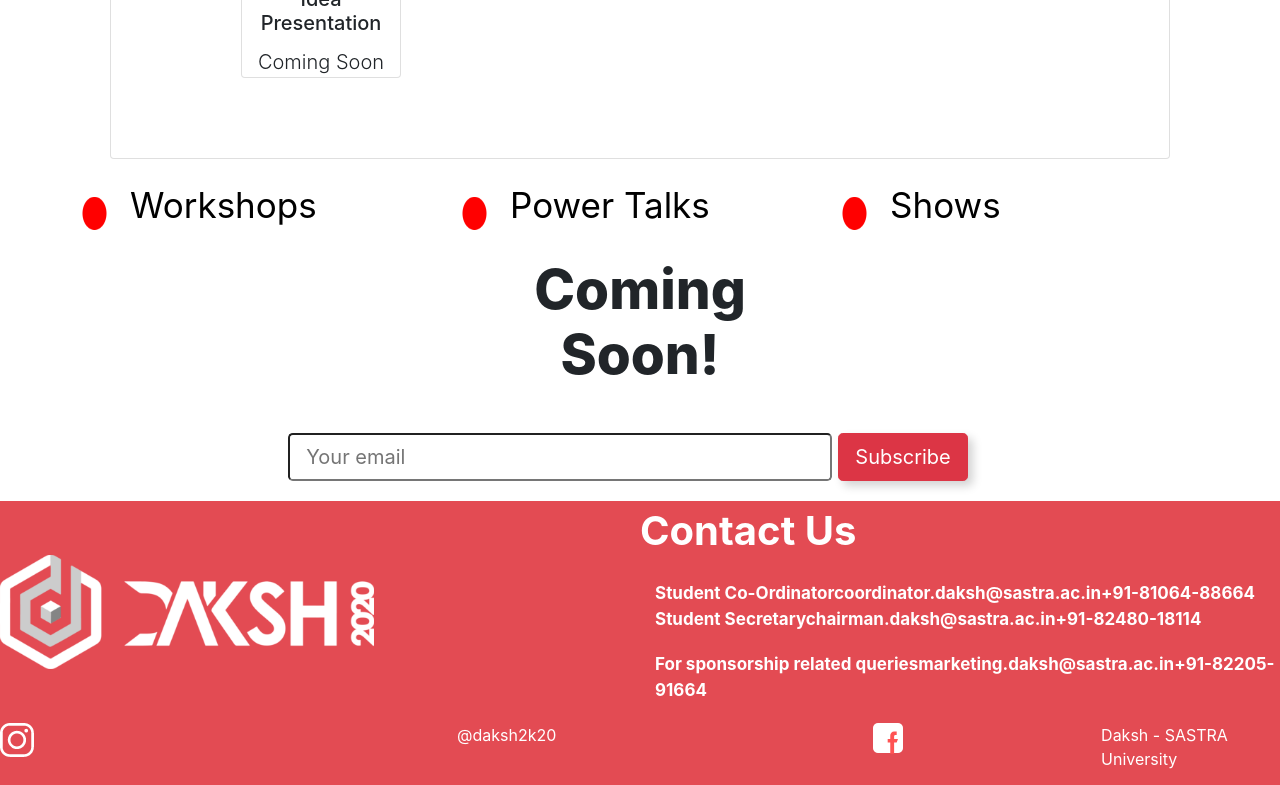
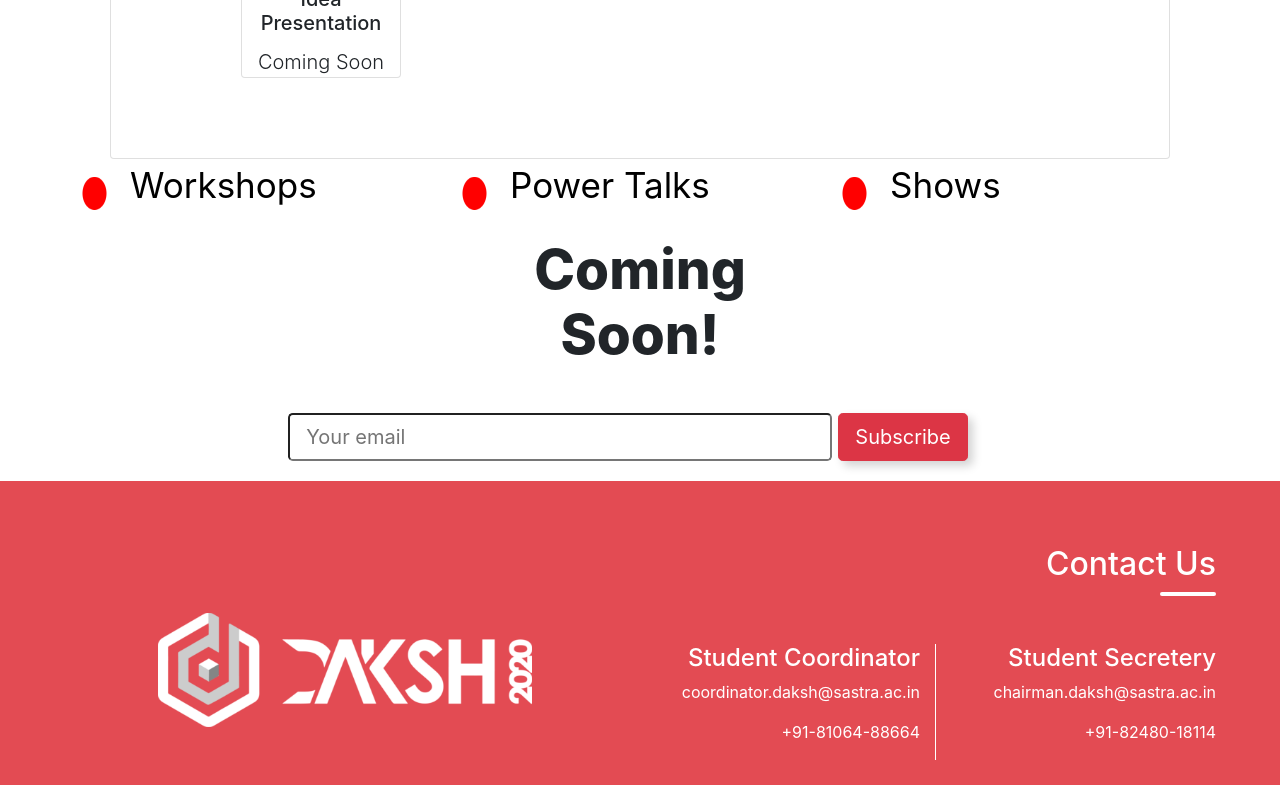
Before and after one commit to dcs-sastra/Daksh2020-Frontend, a React (Create React App) app: page / in a window 1280 px wide. Shown: the part 2000-2785 px from the top of the page. Built offline with nearby package versions, Linux system fonts and the light colour scheme; a web font is replaced by a local one.

Commit message:
Contact Done

```diff
--- a/src/components/home/contact/Contact.css
+++ b/src/components/home/contact/Contact.css
@@ -1,19 +1,39 @@
-.contactus{
+.footer {
     background-color: #e34b53;
     color: white;
+    padding: 5%;
+    padding-bottom:  0;
 }
-.flex-end{
-    align-items: flex-end !important;
+
+.contact-title {
+    font-weight: bolder;
 }
-.marbot{
-    margin-bottom: 20px !important;
+
+.line-contact {
+    width: 10%;
+    height: 4px;
+    background-color: #fff !important;
+    margin-left: auto;
+    border-radius: 5px;
 }
-.cus{
-    font-size: 40px;
+
+.with-line {
+    border-right: 1px solid white;
 }
-.center-align{
+
+.contact-social {
+    display: flex;
+    flex-flow: row;
+    justify-content: flex-end;
+}
+
+.contact-social span {
+    margin-right: 30px;
+}
+
+.logo-wrapper {
+    display: flex;
     align-items: center;
+    justify-content: center;
+    height: 60%;
 }
-.right-border{
-    border-right: 2px solid white;
-}
--- a/src/components/home/contact/Contact.jsx
+++ b/src/components/home/contact/Contact.jsx
@@ -11,65 +11,53 @@ import "./Contact.css"
 class Contact extends Component {
     render() {
         return (
-            <div class="contactus">
-                <div class="row center-align">
-                    <div class="col">
-                        <img src={DakshWhite} alt="" />
+            <div className="footer">
+
+                <div className="row">
+                    <div className="col-sm-12 col-md-6">
+                        <div className="logo-wrapper text-left">
+                            <img src={DakshWhite} alt="..." />
+                        </div>
                     </div>
-                    <div class="col flex-end">
-                        <div class="row marbot"><span class="cus">Contact Us</span></div>
-                        <div class="row marbot">
-                            <div class="col flex-end right-border">
-                                <span>Student Co-Ordinator</span>
-                                <span>coordinator.daksh@sastra.ac.in</span>
-                                <span>+91-81064-88664</span>
+                    <div className="col-sm-12 col-md-6">
+                        <div className="text-right contact-title">
+                            <h2>Contact Us</h2>
+                            <div className="line-contact"></div>
+                        </div>
+                        <br /><br />
+                        <div className="row">
+                            <div className="col text-right with-line">
+                                <h4>Student Coordinator</h4>
+                                <p>coordinator.daksh@sastra.ac.in</p>
+                                <p>+91-81064-88664</p>
                             </div>
-                            <div class="col flex-end">
-                                <span>Student Secretary</span>
-                                <span>chairman.daksh@sastra.ac.in</span>
-                                <span>+91-82480-18114</span>
+                            <div className="col text-right">
+                                <h4>Student Secretery</h4>
+                                <p>chairman.daksh@sastra.ac.in</p>
+                                <p>+91-82480-18114</p>
                             </div>
                         </div>
-                        <div class="row marbot ">
-                            <div class="col flex-end">
-                                <span>For sponsorship related queries</span>
-                                <span>marketing.daksh@sastra.ac.in</span>
-                                <span>+91-82205-91664</span>
-                            </div>
+                        <br />
+                        <br />
+                        <div className="text-right">
+                            <h2>For sponsorship related queries</h2>
+                            <p>marketing.daksh@sastra.edu</p>
+                            <p>+91-8220591664</p>
+                        </div>
+                        <div className="text-right contact-social">
+                            <span>
+                                <img src={instaWhite} width="20px" /> &nbsp; @daksh2k20
+                            </span>
+                            <span>
+                                <img src={fbWhite} width="20px" /> &nbsp; Daksh - SASTRA University
+                            </span>
                         </div>
                     </div>
                 </div>
-                <div class="row">
-                    <div class="col flex-end">
-                        <div class="row">
-                            <div class="col">
-                                <img src={instaWhite} alt="" />
-                            </div>
-                            <div class="col">
-                                <p>@daksh2k20</p>
-                            </div>
-                        </div>
-                    </div>
-                    <div class="col-4 flex-end">
-                        <div class="row">
-                            <div class="col flex-end">
-                                <img src={fbWhite} alt="" />
-                            </div>
-                            <div class="col flex-end">
-                                <p>Daksh - SASTRA University</p>
-                            </div>
-                        </div>
-                    </div>
-                </div>
-                <div class="row">
-                    <div class="col">
-                        <div class="row marbot">
-                            <img src={DevLove} alt="" />
-                        </div>
-                        <div class="row">
-                            <img src={DSC} alt="" />
-                        </div>
-                    </div>
+                <br /><br />
+                <div className="text-center">
+                    <div><img src={DevLove} /></div>
+                    <img src={DSC} />
                 </div>
             </div>
         )
```
